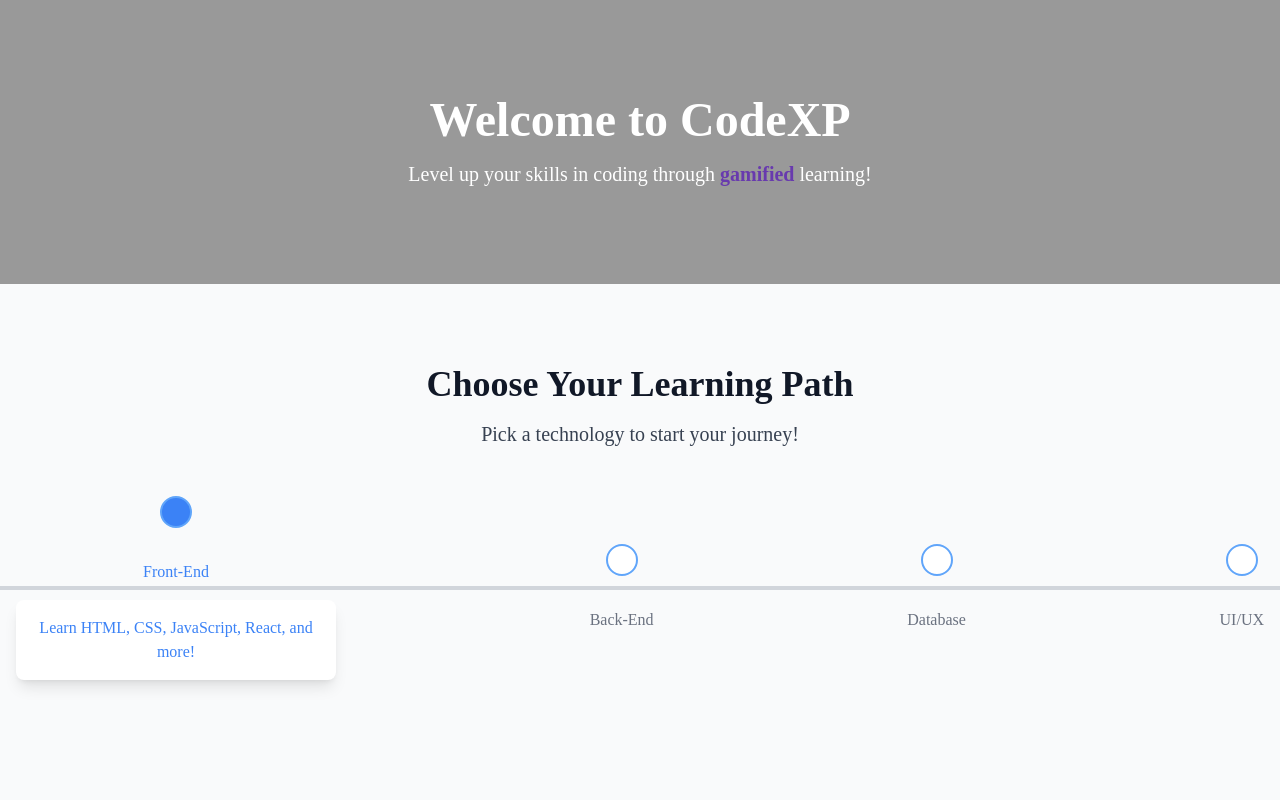
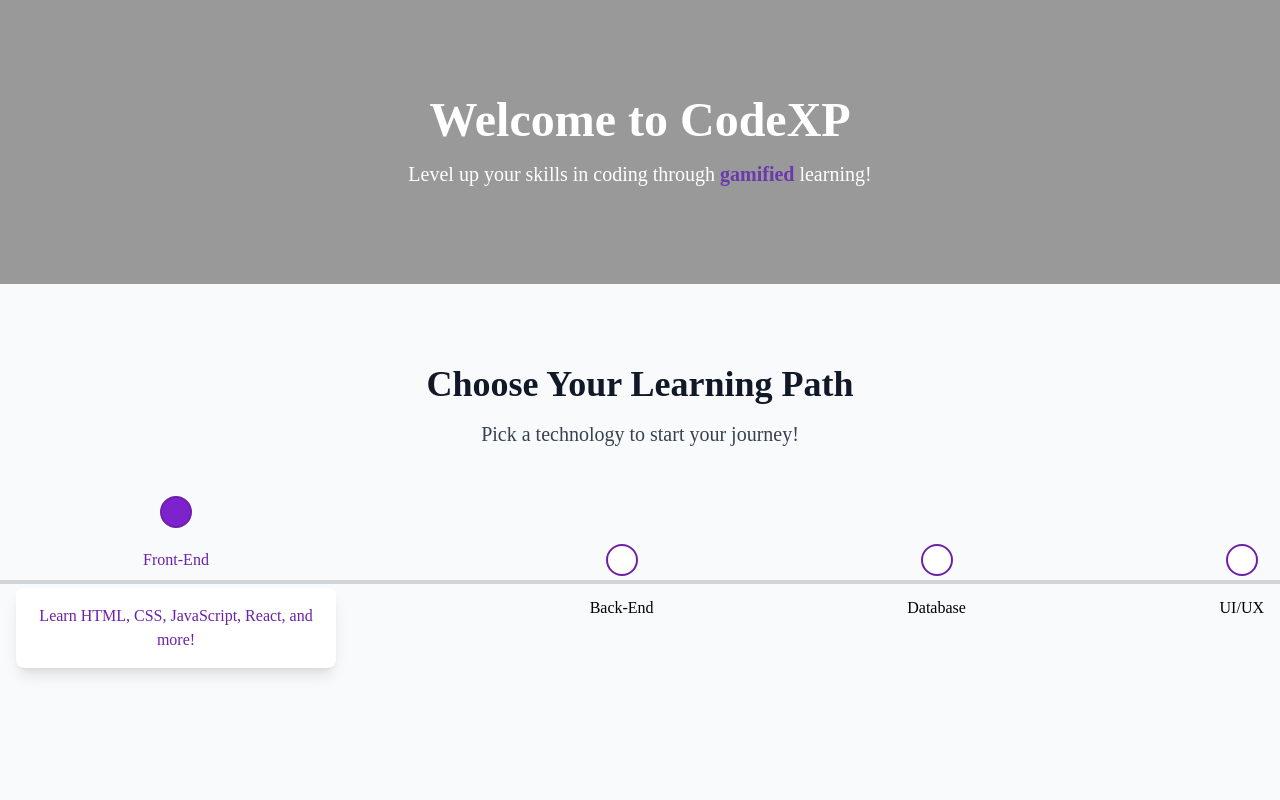
Before and after one commit to DharuNamikaze/codexp, a Next.js app: page / in a window 1280 px wide. Shown: the top 800 px of the page. Built offline with nearby package versions, Linux system fonts and the light colour scheme.

Commit message:
Little Changes

```diff
--- a/components/Timeline.jsx
+++ b/components/Timeline.jsx
@@ -7,7 +7,7 @@ export default function Timeline() {
 
   const steps = [
     { name: "Front-End", description: "Learn HTML, CSS, JavaScript, React, and more!" },
-    { name: "Back-End", description: "Master Node.js, Express, Databases, and API creation." },
+    { name: "Back-End", description: "Learn C, Python, Node.js, and more." },
     { name: "Database", description: "Learn MySQL, MongoDB, and how to work with databases." },
     { name: "UI/UX", description: "Learn Adobe Illustrator, Figma to create stunning visuals" },
   ];
@@ -27,13 +27,13 @@ export default function Timeline() {
         {steps.map((step, index) => (
           <div
             key={index}
-            className={`relative flex flex-col items-center mx-4 transition-all ${index === activeStep ? "text-blue-500" : "text-gray-500"}`}
+            className={`relative flex flex-col items-center mx-4 transition-all ${index === activeStep ? "text-purple-800" : "text-black"}`}
             onClick={() => setActiveStep(index)}
           >
             <div
-              className={`border-2 w-8 h-8 border-blue-400 ${index === activeStep ? "bg-blue-500 border-blue-400 rounded-full" : "bg-white border-black btn-circle"} cursor-pointer transition-all`}
+              className={`border-2 w-8 h-8 border-purple-800 ${index === activeStep ? "bg-purple-700 border-purple-800 rounded-full" : "bg-white border-black btn-circle"} cursor-pointer transition-all`}
             ></div>
-            <p className="mt-8">{step.name}</p>
+            <p className="mt-5">{step.name}</p>
             {index === activeStep && (
               <div className="mt-4 p-4 bg-white shadow-lg rounded-lg max-w-xs mx-auto">
                 <p>{step.description}</p>
--- a/src/app/page.js
+++ b/src/app/page.js
@@ -44,7 +44,7 @@ export default function Home() {
       </section>
 
       {/* Call to Action Section */}
-      <section className="text-white text-center py-16">
+      <section className="text-white text-center  py-16">
         <h2 className="text-3xl font-semibold">Ready to Start Your Learning Journey?</h2>
         <p className="mt-4 text-lg">
           Join <strong style={{color:'#683aae'}}>CodeXP</strong> now and start building your future with personalized lessons.
```
Also changed, not shown: 1 other file (tests, documents, lock files or other folders).
